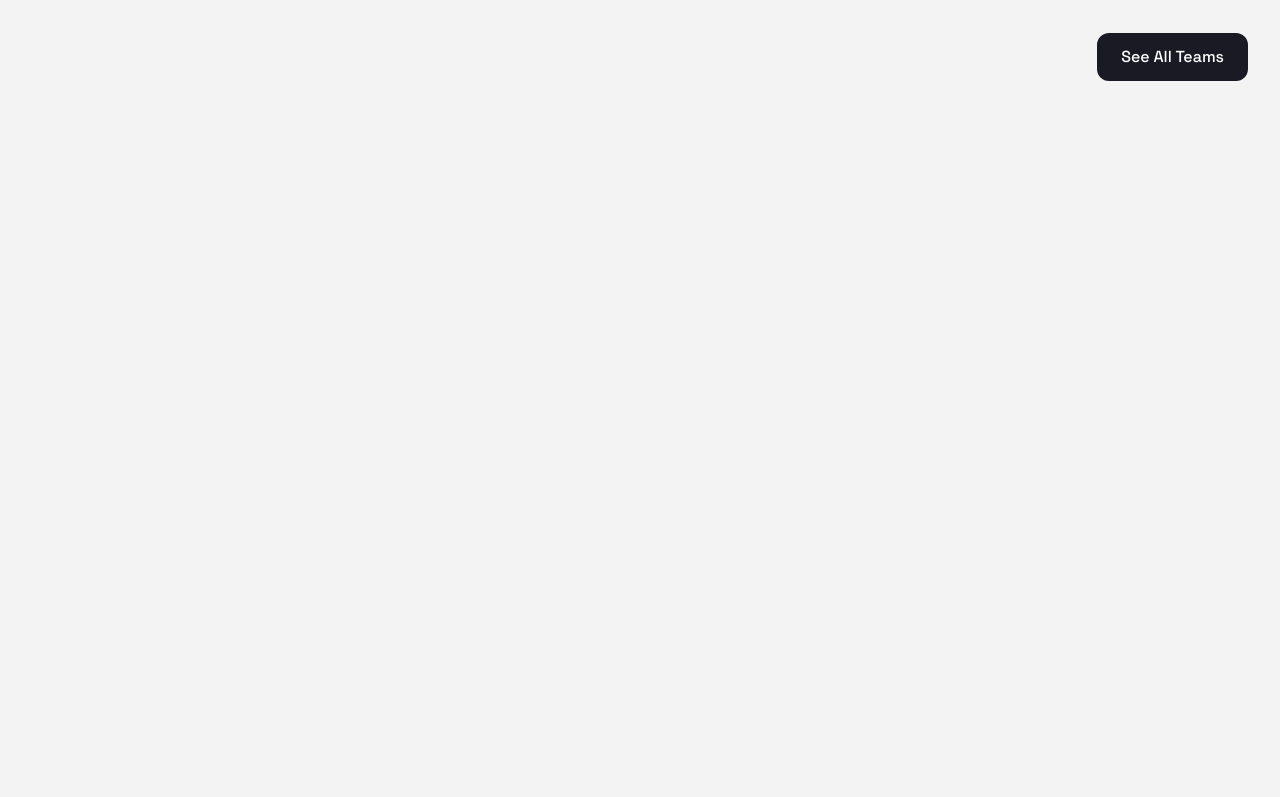
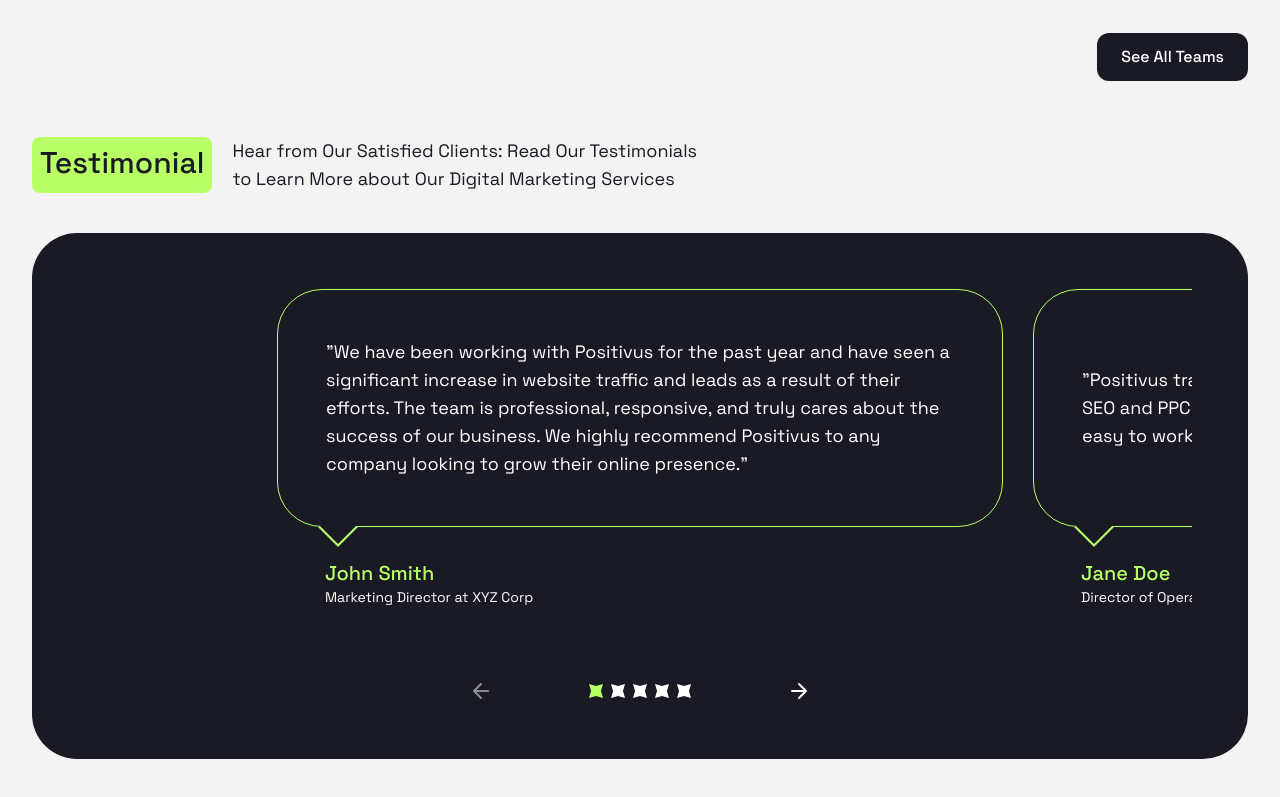
Before and after one commit to AbdullahFathan/Positivitus-Landing-Page, a React (Vite) app: page / in a window 1280 px wide. Shown: the part 4783-5580 px from the top of the page. Before the commit the page ends 4920 px from the top, so only its background shows below. Built offline with nearby package versions, Linux system fonts and the light colour scheme.

Commit message:
Feat: add testimonial section

```diff
--- a/index.html
+++ b/index.html
@@ -1,4 +1,4 @@
-<!doctype html>
+<!DOCTYPE html>
 <html lang="en">
   <head>
     <meta charset="UTF-8" />
--- a/package.json
+++ b/package.json
@@ -13,6 +13,7 @@
     "@tailwindcss/vite": "^4.1.18",
     "react": "^19.2.0",
     "react-dom": "^19.2.0",
+    "swiper": "^12.0.3",
     "tailwindcss": "^4.1.18"
   },
   "devDependencies": {
--- a/src/App.jsx
+++ b/src/App.jsx
@@ -6,6 +6,7 @@ import Services from "./fragment/section/Services";
 import CaseStudies from "./fragment/section/CaseStudies";
 import WorkingProgres from "./fragment/section/WorkingProgres";
 import Teams from "./fragment/section/Teams";
+import Testimonial from "./fragment/section/Testimonial";
 
 const App = () => {
   return (
@@ -17,6 +18,7 @@ const App = () => {
       <CaseStudies />
       <WorkingProgres />
       <Teams />
+      <Testimonial />
     </main>
   );
 };
--- /dev/null
+++ b/src/assets/NextButton.jsx
@@ -0,0 +1,23 @@
+import React from "react";
+
+const NextButton = () => {
+  return (
+    <svg
+      width="24"
+      height="24"
+      viewBox="0 0 24 24"
+      fill="none"
+      xmlns="http://www.w3.org/2000/svg"
+    >
+      <path
+        d="M5 12H19M19 12L12 5M19 12L12 19"
+        stroke="currentColor"
+        strokeWidth="2"
+        strokeLinecap="round"
+        strokeLinejoin="round"
+      />
+    </svg>
+  );
+};
+
+export default NextButton;
--- /dev/null
+++ b/src/assets/PrevButton.jsx
@@ -0,0 +1,23 @@
+import React from "react";
+
+const PrevButton = () => {
+  return (
+    <svg
+      width="24"
+      height="24"
+      viewBox="0 0 24 24"
+      fill="none"
+      xmlns="http://www.w3.org/2000/svg"
+    >
+      <path
+        d="M19 12H5M5 12L12 19M5 12L12 5"
+        stroke="currentColor"
+        strokeWidth="2"
+        strokeLinecap="round"
+        strokeLinejoin="round"
+      />
+    </svg>
+  );
+};
+
+export default PrevButton;
--- /dev/null
+++ b/src/fragment/components/BubleChat.jsx
@@ -0,0 +1,32 @@
+import React from "react";
+
+const BubleChat = ({ item, index }) => {
+  return (
+    <div key={index} className="w-full h-full flex flex-col">
+      <div className="border border-primary rounded-[45px] p-8 md:p-12 relative mb-6 flex-1 flex items-center">
+        <p className="text-base md:text-lg">"{item.quote}"</p>
+
+        <div
+          className="absolute -bottom-px left-10 w-0 h-0
+                    border-l-20 border-l-transparent
+                    border-r-20 border-r-transparent
+                    border-t-20 border-t-primary"
+          style={{ transform: "translateY(100%)" }}
+        >
+          <div
+            className="absolute -top-[21px] -left-[18px] w-0 h-0
+                        border-l-18 border-l-transparent
+                        border-r-18 border-r-transparent
+                        border-t-18 border-t-dark"
+          ></div>
+        </div>
+      </div>
+      <div className="ml-12 mt-2">
+        <h4 className="text-primary text-xl font-medium">{item.name}</h4>
+        <p className="text-white text-sm">{item.role}</p>
+      </div>
+    </div>
+  );
+};
+
+export default BubleChat;
--- /dev/null
+++ b/src/fragment/components/Caraousel.jsx
@@ -0,0 +1,117 @@
+import React, { useRef, useState } from "react";
+import { Swiper, SwiperSlide } from "swiper/react";
+import { Navigation, Pagination } from "swiper/modules";
+import "swiper/css";
+import "swiper/css/navigation";
+import "swiper/css/pagination";
+import BubleChat from "./BubleChat";
+import PrevButton from "../../assets/PrevButton";
+import NextButton from "../../assets/NextButton";
+
+const testimonials = [
+  {
+    name: "John Smith",
+    role: "Marketing Director at XYZ Corp",
+    quote:
+      "We have been working with Positivus for the past year and have seen a significant increase in website traffic and leads as a result of their efforts. The team is professional, responsive, and truly cares about the success of our business. We highly recommend Positivus to any company looking to grow their online presence.",
+  },
+  {
+    name: "Jane Doe",
+    role: "Director of Operations at Acme Inc",
+    quote:
+      "Positivus transformed our digital marketing strategy. Their expertise in SEO and PPC has driven remarkable growth for our business. The team is easy to work with and consistently delivers results.",
+  },
+  {
+    name: "Michael Brown",
+    role: "CEO at TechStart",
+    quote:
+      "The creative content and social media campaigns produced by Positivus have significantly boosted our brand engagement. We are extremely pleased with the partnership and the outcomes achieved.",
+  },
+  {
+    name: "Emily White",
+    role: "CMO at Global Retail",
+    quote:
+      "Exceptional service and data-driven approach! Positivus helped us optimize our ad spend and maximize ROI. Their detailed reporting keeps us informed every step of the way.",
+  },
+  {
+    name: "Chris Green",
+    role: "Founder at EcoSolutions",
+    quote:
+      "Working with Positivus has been a game-changer. They built us a stunning website and implemented a solid SEO plan that ranked us on the first page of Google within months.",
+  },
+];
+
+const Caraousel = () => {
+  const swiperRef = useRef(null);
+  const [activeIndex, setActiveIndex] = useState(0);
+
+  const handleSlideChange = (swiper) => {
+    setActiveIndex(swiper.realIndex);
+  };
+  return (
+    <div className="w-full bg-dark rounded-[45px] p-8 md:p-14 text-white overflow-hidden ">
+      <Swiper
+        modules={[Navigation, Pagination]}
+        spaceBetween={30}
+        ref={swiperRef}
+        onSlideChange={handleSlideChange}
+        slidesPerView={1.5}
+        centeredSlides={true}
+        navigation={{
+          nextEl: ".custom-next",
+          prevEl: ".custom-prev",
+        }}
+        breakpoints={{
+          0: { slidesPerView: 1, centeredSlides: false },
+          576: { slidesPerView: 1, centeredSlides: false },
+          768: { slidesPerView: 1.2, centeredSlides: true },
+          1024: { slidesPerView: 1.5, centeredSlides: true },
+        }}
+        className="pb-24 h-auto"
+      >
+        {testimonials.map((item, index) => (
+          <SwiperSlide key={index} className="h-auto! flex flex-col">
+            <BubleChat item={item} index={index} />
+          </SwiperSlide>
+        ))}
+      </Swiper>
+
+      <div className="flex justify-center items-center  mt-18  mx-auto">
+        <button className="custom-prev text-white hover:text-primary transition-colors cursor-pointer disabled:opacity-50">
+          <PrevButton />
+        </button>
+
+        <div className="flex gap-2 mx-12 md:mx-24">
+          {testimonials.map((_, index) => (
+            <span className="cursor-pointer" key={index}>
+              <svg
+                width="14"
+                height="14"
+                viewBox="0 0 14 14"
+                fill="none"
+                xmlns="http://www.w3.org/2000/svg"
+              >
+                <path
+                  d="M7.0099 2.05941L14 0L11.9604 7.0099L14 14L7.0099 11.9604L0 14L2.05941 7.0099L0 0L7.0099 2.05941Z"
+                  fill={activeIndex === index ? "#B9FF66" : "white"}
+                />
+              </svg>
+            </span>
+          ))}
+        </div>
+
+        <button className="custom-next text-white hover:text-primary transition-colors cursor-pointer disabled:opacity-50">
+          <NextButton />
+        </button>
+      </div>
+
+      <style>{`
+        .swiper-pagination-bullet-active svg path {
+            fill: #B9FF66;
+        }
+      `}</style>
+    </div>
+  );
+};
+
+export default Caraousel;
--- /dev/null
+++ b/src/fragment/section/Testimonial.jsx
@@ -0,0 +1,23 @@
+import React from "react";
+import Caraousel from "../components/Caraousel";
+
+const Testimonial = () => {
+  return (
+    <section className="flex flex-col justify-start items-start gap-10">
+      <div className="flex flex-col md:flex-row gap-5">
+        <div className="bg-primary p-2 rounded-lg mx-auto md:mx-0">
+          <h3>Testimonial</h3>
+        </div>
+        <p className="max-w-2xl text-center md:text-left">
+          Hear from Our Satisfied Clients: Read Our Testimonials{" "}
+          <br className="hidden md:block" /> to Learn More about Our Digital
+          Marketing Services
+        </p>
+      </div>
+
+      <Caraousel />
+    </section>
+  );
+};
+
+export default Testimonial;
--- a/src/index.css
+++ b/src/index.css
@@ -1,6 +1,7 @@
 @import url("https://fonts.googleapis.com/css2?family=Space+Grotesk:wght@300;400;500;600;700&display=swap");
 
 @import "tailwindcss";
+
 @theme {
   --font-sans: "Space Grotesk", sans-serif;
   --color-primary: #b9ff66;
```
Also changed, not shown: public/Bubble.svg (added), 1 other file (tests, documents, lock files or other folders).
